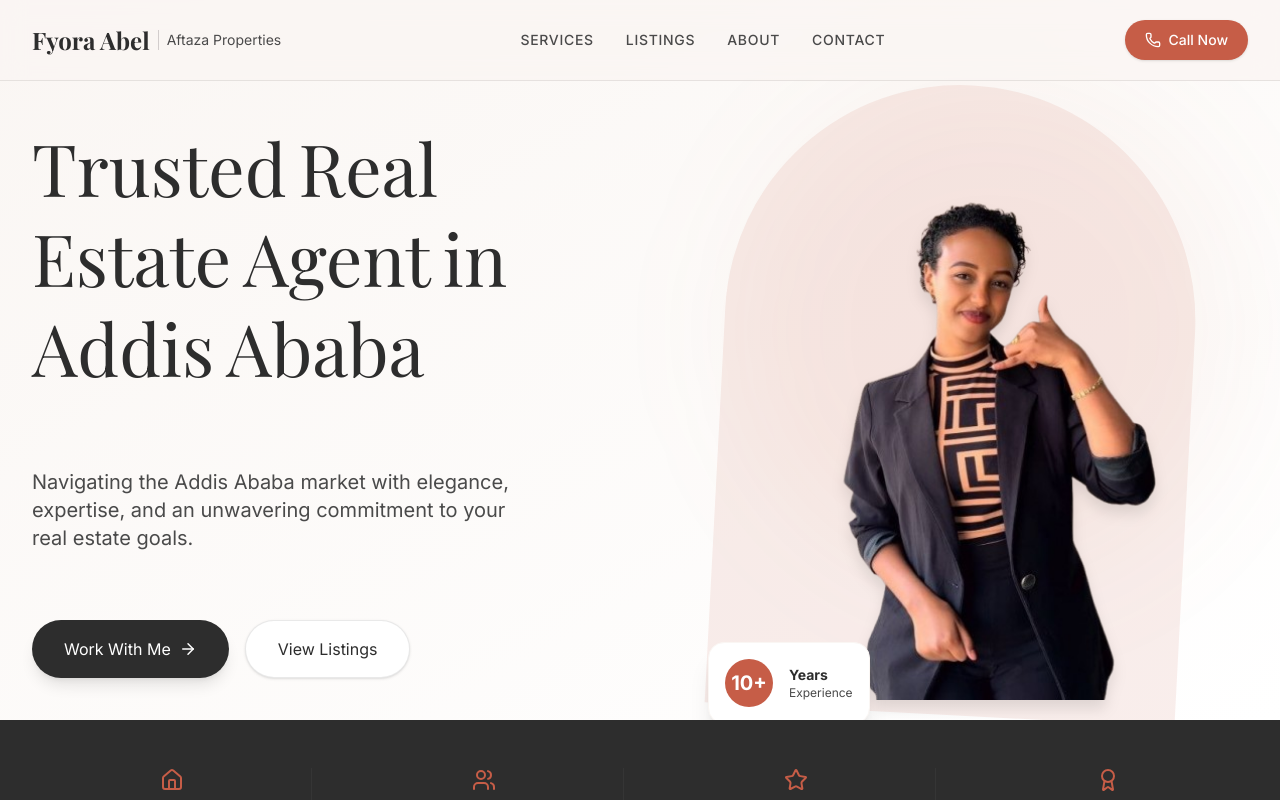
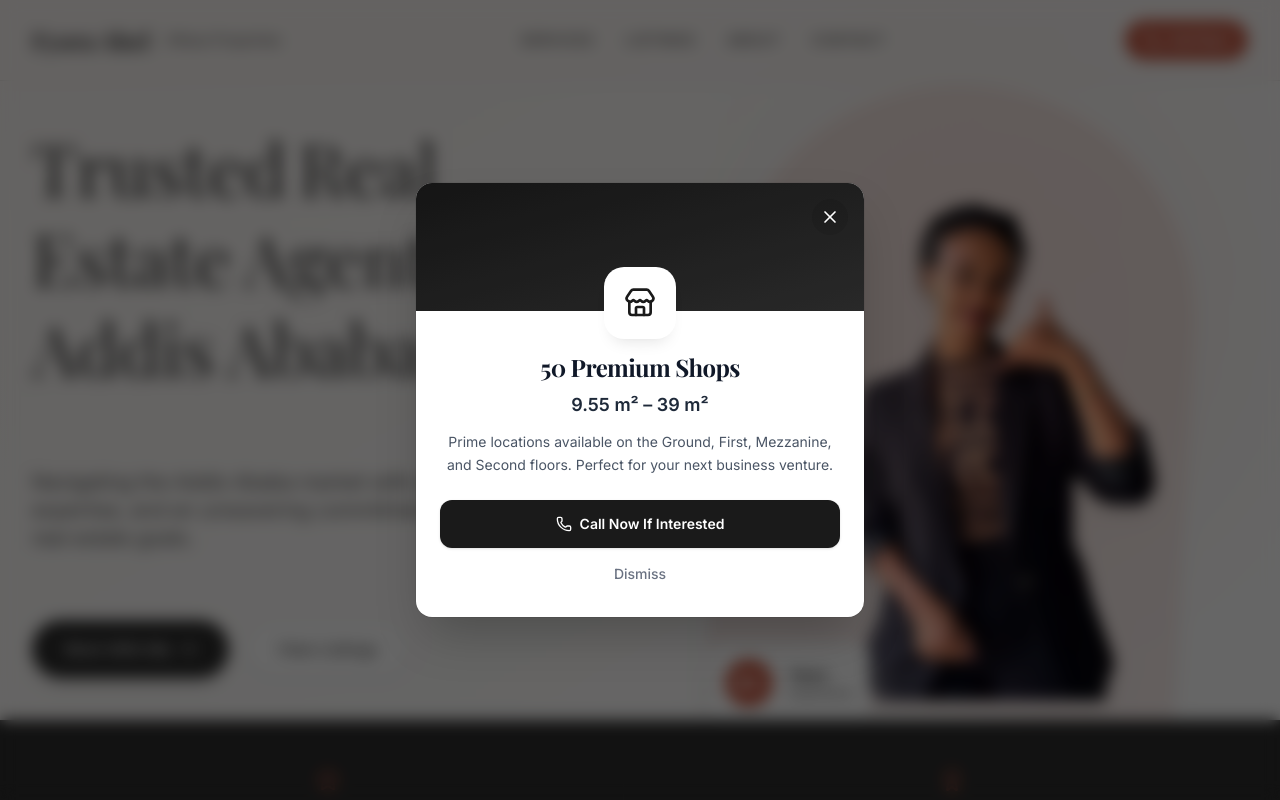
Before and after one commit to elias2025new/FiyoraAbel, a Next.js app: page / in a window 1280 px wide. Shown: the top 800 px of the page. Built offline with nearby package versions, Linux system fonts and the light colour scheme; a web font is replaced by a local one.

Commit message:
feat: add elegant onboarding popup for shops

```diff
--- a/src/app/page.tsx
+++ b/src/app/page.tsx
@@ -9,7 +9,8 @@ import Testimonials from "@/components/Testimonials";
 import ServiceAreas from "@/components/ServiceAreas";
 import LeadCaptureForm from "@/components/LeadCaptureForm";
 import Footer from "@/components/Footer";
-import StickyMobileCTA from "@/components/StickyMobileCTA";
+import FloatingCTA from "@/components/FloatingCTA";
+import OnboardingPopup from "@/components/OnboardingPopup";
 
 export default function Home() {
   return (
@@ -25,7 +26,8 @@ export default function Home() {
       <ServiceAreas />
       <LeadCaptureForm />
       <Footer />
-      <StickyMobileCTA />
+      <FloatingCTA />
+      <OnboardingPopup />
     </main>
   );
 }
--- /dev/null
+++ b/src/components/FloatingCTA.tsx
@@ -0,0 +1,66 @@
+"use client";
+
+import { useState, useEffect } from "react";
+import { motion, AnimatePresence } from "framer-motion";
+import { Phone, Send } from "lucide-react";
+
+export default function FloatingCTA() {
+  const [isVisible, setIsVisible] = useState(false);
+
+  useEffect(() => {
+    const handleScroll = () => {
+      // Show when scrolling past a certain point
+      const scrollPosition = window.scrollY;
+      const windowHeight = window.innerHeight;
+      const documentHeight = document.body.scrollHeight;
+
+      const pastHero = scrollPosition > windowHeight * 0.5;
+      const nearFooter = scrollPosition + windowHeight > documentHeight - 600;
+
+      // Always show after hero, optionally hide near footer if desired
+      setIsVisible(pastHero && !nearFooter);
+    };
+
+    window.addEventListener("scroll", handleScroll);
+    // Trigger once on mount
+    handleScroll();
+    return () => window.removeEventListener("scroll", handleScroll);
+  }, []);
+
+  return (
+    <AnimatePresence>
+      {isVisible && (
+        <motion.div
+          initial={{ opacity: 0, y: 50, scale: 0.9 }}
+          animate={{ opacity: 1, y: 0, scale: 1 }}
+          exit={{ opacity: 0, y: 50, scale: 0.9 }}
+          transition={{ duration: 0.3, ease: [0.16, 1, 0.3, 1] }}
+          className="fixed bottom-6 right-6 z-50 flex flex-col items-center gap-3"
+        >
+          <a
+            href="tel:+251900575151"
+            className="flex items-center justify-center gap-2 bg-charcoal text-white px-6 py-4 rounded-full font-medium shadow-lg hover:bg-charcoal/90 hover:-translate-y-1 transition-all duration-300"
+            aria-label="Call Now"
+          >
+            <Phone size={20} className="animate-pulse" />
+            <span className="hidden sm:inline">Call Now</span>
+          </a>
+
+          <a
+            href="https://t.me/+251900575151"
+            target="_blank"
+            rel="noopener noreferrer"
+            className="flex items-center justify-center bg-[#229ED9] text-white p-3 rounded-full shadow-md hover:bg-[#229ED9]/90 hover:-translate-y-1 transition-all duration-300 group relative"
+            aria-label="Message on Telegram"
+          >
+            <Send size={16} className="relative right-0.5 group-hover:translate-x-1 group-hover:-translate-y-1 transition-transform" />
+            {/* Tooltip on hover */}
+            <span className="absolute right-full mr-3 bg-white text-charcoal text-xs font-medium px-2 py-1 rounded shadow-sm opacity-0 group-hover:opacity-100 transition-opacity whitespace-nowrap pointer-events-none">
+              Telegram
+            </span>
+          </a>
+        </motion.div>
+      )}
+    </AnimatePresence>
+  );
+}
--- a/src/components/Hero.tsx
+++ b/src/components/Hero.tsx
@@ -68,7 +68,7 @@ export default function Hero() {
             className="absolute -bottom-4 -left-2 md:-bottom-6 md:-left-6 bg-white p-4 rounded-xl md:rounded-2xl shadow-xl border border-clay flex items-center gap-3 md:gap-4 scale-95 md:scale-100 origin-bottom-left"
           >
             <div className="w-12 h-12 bg-terracotta rounded-full flex items-center justify-center text-white font-bold text-xl">
-              10+
+              4+
             </div>
             <div>
               <p className="text-sm font-bold text-charcoal">Years</p>
--- /dev/null
+++ b/src/components/OnboardingPopup.tsx
@@ -0,0 +1,103 @@
+"use client";
+
+import { useState, useEffect } from "react";
+import { motion, AnimatePresence } from "framer-motion";
+import { X, Phone, Store } from "lucide-react";
+
+export default function OnboardingPopup() {
+  const [isVisible, setIsVisible] = useState(false);
+
+  useEffect(() => {
+    // Check if the user has already seen the popup in this session
+    const hasSeenPopup = sessionStorage.getItem("hasSeenOnboardingPopup");
+
+    if (!hasSeenPopup) {
+      // Show the popup after a 1.5s delay for a smoother entrance
+      const timer = setTimeout(() => {
+        setIsVisible(true);
+      }, 1500);
+
+      return () => clearTimeout(timer);
+    }
+  }, []);
+
+  const handleClose = () => {
+    setIsVisible(false);
+    sessionStorage.setItem("hasSeenOnboardingPopup", "true");
+  };
+
+  return (
+    <AnimatePresence>
+      {isVisible && (
+        <div className="fixed inset-0 z-50 flex items-center justify-center px-4 sm:px-6">
+          {/* Backdrop */}
+          <motion.div
+            initial={{ opacity: 0 }}
+            animate={{ opacity: 1 }}
+            exit={{ opacity: 0 }}
+            onClick={handleClose}
+            className="fixed inset-0 bg-black/60 backdrop-blur-sm"
+          />
+
+          {/* Popup Content */}
+          <motion.div
+            initial={{ opacity: 0, scale: 0.9, y: 20 }}
+            animate={{ opacity: 1, scale: 1, y: 0 }}
+            exit={{ opacity: 0, scale: 0.9, y: 20 }}
+            transition={{ type: "spring", damping: 25, stiffness: 300 }}
+            className="relative w-full max-w-md overflow-hidden rounded-2xl bg-white shadow-2xl ring-1 ring-black/5"
+          >
+            {/* Close Button */}
+            <button
+              onClick={handleClose}
+              className="absolute right-4 top-4 z-10 rounded-full bg-black/10 p-2 text-white transition-colors hover:bg-black/20"
+              aria-label="Close"
+            >
+              <X className="h-5 w-5" />
+            </button>
+
+            {/* Header Image/Pattern Area */}
+            <div className="relative h-32 w-full bg-gradient-to-br from-[#1A1A1A] to-[#333333]">
+              <div className="absolute inset-0 bg-black/20" />
+              <div className="absolute -bottom-6 left-1/2 flex h-16 w-16 -translate-x-1/2 items-center justify-center rounded-2xl bg-white shadow-lg ring-4 ring-white">
+                <Store className="h-8 w-8 text-[#1A1A1A]" />
+              </div>
+            </div>
+
+            {/* Body */}
+            <div className="px-6 pb-8 pt-10 text-center">
+              <h3 className="mb-2 text-2xl font-bold tracking-tight text-gray-900">
+                50 Premium Shops
+              </h3>
+
+              <div className="mb-6 space-y-3 text-gray-600">
+                <p className="font-semibold text-lg text-gray-800">
+                  9.55 m² – 39 m²
+                </p>
+                <p className="text-sm leading-relaxed">
+                  Prime locations available on the Ground, First, Mezzanine, and Second floors. Perfect for your next business venture.
+                </p>
+              </div>
+
+              {/* Call to Action */}
+              <a
+                href="tel:+251900575151"
+                className="group flex w-full items-center justify-center gap-2 rounded-xl bg-[#1A1A1A] px-6 py-3.5 text-sm font-semibold text-white shadow-sm transition-all hover:bg-black hover:shadow-md active:scale-[0.98]"
+              >
+                <Phone className="h-4 w-4 transition-transform group-hover:scale-110" />
+                Call Now If Interested
+              </a>
+
+              <button
+                onClick={handleClose}
+                className="mt-4 text-sm font-medium text-gray-500 hover:text-gray-800"
+              >
+                Dismiss
+              </button>
+            </div>
+          </motion.div>
+        </div>
+      )}
+    </AnimatePresence>
+  );
+}
--- a/src/components/StickyMobileCTA.tsx
+++ /dev/null
@@ -1,55 +0,0 @@
-"use client";
-
-import { useState, useEffect } from "react";
-import { motion, AnimatePresence } from "framer-motion";
-import { Phone, Mail } from "lucide-react";
-
-export default function StickyMobileCTA() {
-  const [isVisible, setIsVisible] = useState(false);
-
-  useEffect(() => {
-    const handleScroll = () => {
-      // Show when scrolling past hero, hide near footer
-      const scrollPosition = window.scrollY;
-      const windowHeight = window.innerHeight;
-      const documentHeight = document.body.scrollHeight;
-
-      const pastHero = scrollPosition > windowHeight * 0.8;
-      const nearFooter = scrollPosition + windowHeight > documentHeight - 600;
-
-      setIsVisible(pastHero && !nearFooter);
-    };
-
-    window.addEventListener("scroll", handleScroll);
-    return () => window.removeEventListener("scroll", handleScroll);
-  }, []);
-
-  return (
-    <AnimatePresence>
-      {isVisible && (
-        <motion.div
-          initial={{ y: 100 }}
-          animate={{ y: 0 }}
-          exit={{ y: 100 }}
-          transition={{ duration: 0.3, ease: [0.16, 1, 0.3, 1] }}
-          className="fixed bottom-0 left-0 right-0 z-40 p-4 bg-white/90 backdrop-blur-md border-t border-charcoal/10 md:hidden flex gap-2 shadow-[0_-10px_40px_rgba(0,0,0,0.1)]"
-        >
-          <a
-            href="tel:+251900575151"
-            className="flex-1 flex items-center justify-center gap-2 bg-charcoal text-white py-3.5 rounded-xl font-medium"
-          >
-            <Phone size={18} />
-            <span>Call Now</span>
-          </a>
-          <a
-            href="#contact"
-            className="flex-[0.5] flex items-center justify-center bg-clay text-charcoal border border-charcoal/10 py-3.5 rounded-xl"
-            aria-label="Contact Form"
-          >
-            <Mail size={18} />
-          </a>
-        </motion.div>
-      )}
-    </AnimatePresence>
-  );
-}
--- a/src/components/TrustBar.tsx
+++ b/src/components/TrustBar.tsx
@@ -11,8 +11,6 @@ export default function TrustBar() {
   });
 
   const stats = [
-    { icon: <Home size={24} />, value: "150+", label: "Properties Sold" },
-    { icon: <Users size={24} />, value: "200+", label: "Happy Clients" },
     { icon: <Star size={24} />, value: "5.0", label: "Average Rating" },
     { icon: <Award size={24} />, value: "Top 1%", label: "Aftaza Properties" },
   ];
@@ -20,7 +18,7 @@ export default function TrustBar() {
   return (
     <section className="bg-charcoal text-white py-12" ref={ref}>
       <div className="max-w-7xl mx-auto px-4 sm:px-6 lg:px-8">
-        <div className="grid grid-cols-2 md:grid-cols-4 gap-8 divide-x divide-charcoal-light/30">
+        <div className="grid grid-cols-2 gap-8 divide-x divide-charcoal-light/30">
           {stats.map((stat, index) => (
             <motion.div
               key={index}
```
